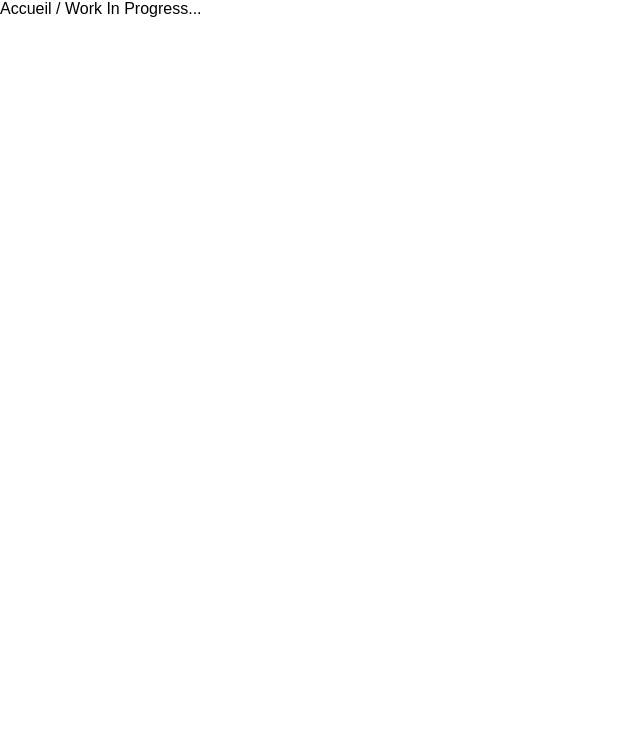
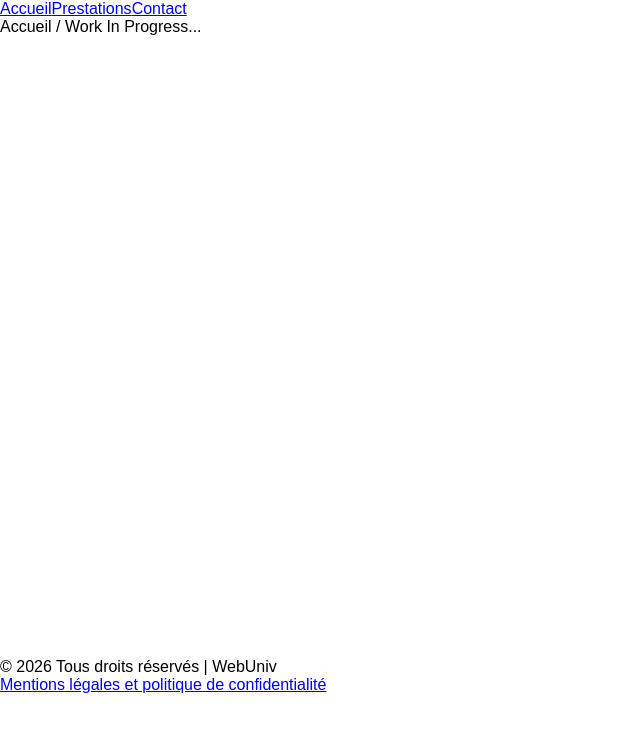
Before and after one commit to JHochart0/WebUniv, a React (Vite) app: page / in a window 1280 px wide. Shown: the top 732 px of the page, without its empty margins (0-640 px from the left). Built offline with nearby package versions, Linux system fonts and the light colour scheme.

Commit message:
started header and footer (to see if the project works correctly)

```diff
--- a/src/components/Footer.jsx
+++ b/src/components/Footer.jsx
@@ -1,9 +1,14 @@
 import React from 'react'
+
+import NavLink from './NavLink';
 
 function Footer() {
   return (
     <footer className="footer-container">
-
+        <div className="footer-bottom">
+            <p className="footer-copyright">© {new Date().getFullYear()} Tous droits réservés | WebUniv</p>
+            <NavLink to="/legal" content="Mentions légales et politique de confidentialité" id="footer-legalLink" />
+        </div>
     </footer>
   )
 }
--- a/src/components/Header.jsx
+++ b/src/components/Header.jsx
@@ -1,9 +1,10 @@
 import React from 'react'
 
+import Navbar from './Navbar';
 function Header() {
   return (
     <header className="header-container">
-
+        <Navbar></Navbar>
     </header>
   )
 }
--- /dev/null
+++ b/src/components/NavLink.jsx
@@ -0,0 +1,21 @@
+import React from 'react'
+import { NavLink as RRNavLink } from "react-router-dom";
+
+//this component is used to create buttons to navigate in differents routes of the website
+function NavLink(props) {
+    const to=props.to;
+    const content=props.content;
+    const id=props.id;
+
+    return (
+        <RRNavLink
+            className={({ isActive }) => `navLink ${isActive ? "active" : ""}`}
+            id={id}
+            to={to}
+        >
+            {props.children}{content}
+        </RRNavLink>
+    );
+}
+
+export default NavLink;
--- /dev/null
+++ b/src/components/Navbar.jsx
@@ -0,0 +1,18 @@
+import React from 'react';
+import NavLink from "./NavLink.jsx";
+
+//this component is the navbar used in the header
+function Navbar(props) {
+    const className = props.className;
+    const onLinkClick = props.onLinkClick;
+
+    return (
+        <nav className={className}>
+            <NavLink to="/" content="Accueil" id="navbar-homeLink" onClick={onLinkClick}/>
+            <NavLink to="/services" content="Prestations" id="navbar-servicesLink" onClick={onLinkClick}/>
+            <NavLink to="/contact" content="Contact" id="navbar-contactLink" onClick={onLinkClick}/>
+        </nav>
+    );
+}
+
+export default Navbar;
--- a/vite.config.js
+++ b/vite.config.js
@@ -4,5 +4,5 @@ import react from '@vitejs/plugin-react'
 // https://vite.dev/config/
 export default defineConfig({
   plugins: [react()],
-  base: '/WebUniv',
+  base: '/',
 })
```
